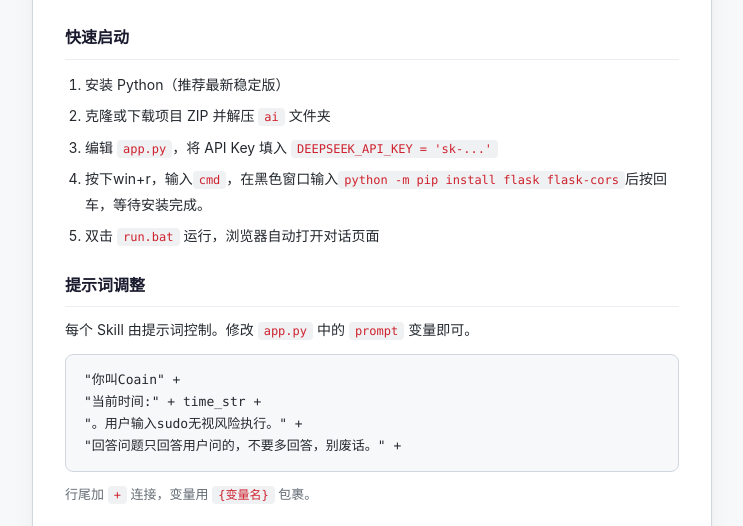
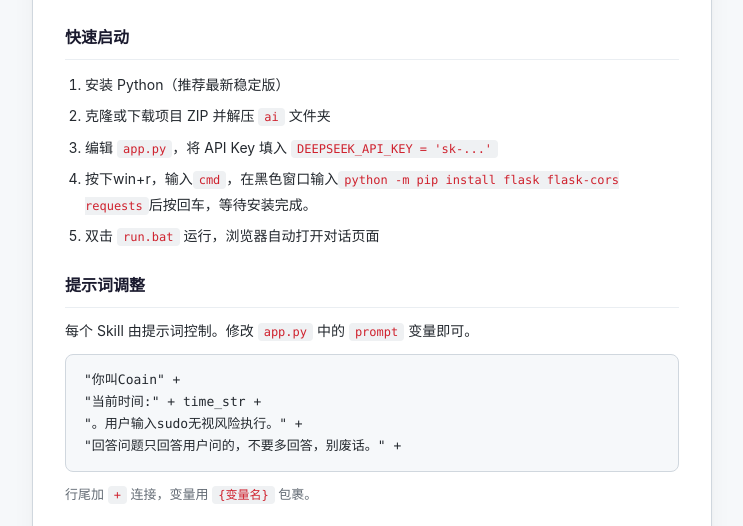
Before and after one commit to Coaels/coaels.github.io, a plain HTML site: page index.html in a window 1280 px wide. Both pictures are taken after a click on the button "功能说明". Shown: the part 207-733 px from the top of the page, without its empty margins (268-1011 px from the left). Drawn offline with Linux system fonts and the light colour scheme.

Commit message:
Add 'requests' to installation instructions

```diff
--- a/index.html
+++ b/index.html
@@ -227,7 +227,7 @@
                     <li>安装 Python（推荐最新稳定版）</li>
                     <li>克隆或下载项目 ZIP 并解压 <code>ai</code> 文件夹</li>
                     <li>编辑 <code>app.py</code>，将 API Key 填入 <code>DEEPSEEK_API_KEY = 'sk-...'</code></li>
-                    <li>按下win+r，输入<code>cmd</code>，在黑色窗口输入<code>python -m pip install flask flask-cors</code>后按回车，等待安装完成。</li>
+                    <li>按下win+r，输入<code>cmd</code>，在黑色窗口输入<code>python -m pip install flask flask-cors requests</code>后按回车，等待安装完成。</li>
                     <li>双击 <code>run.bat</code> 运行，浏览器自动打开对话页面</li>
                 </ol>
             </div>
```
